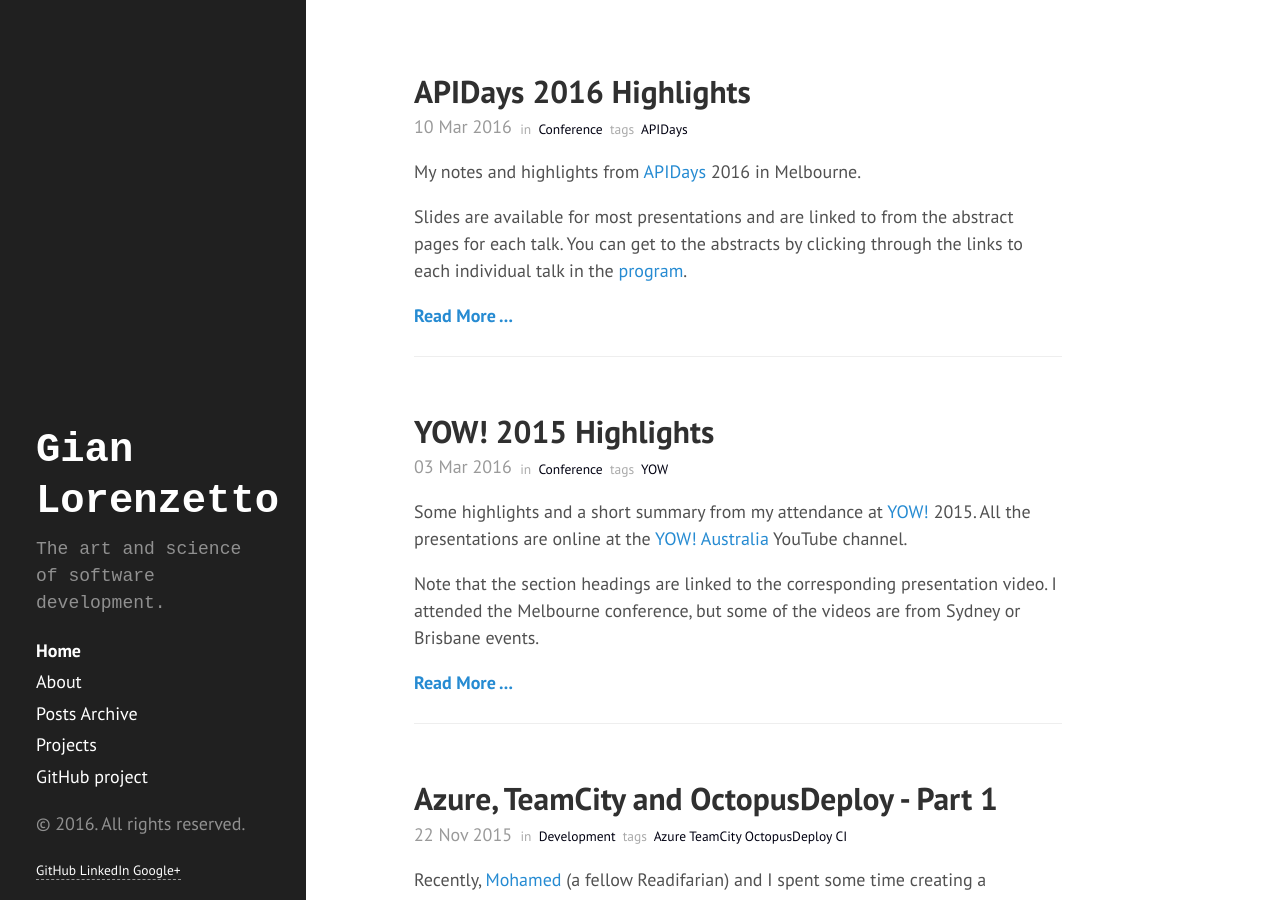
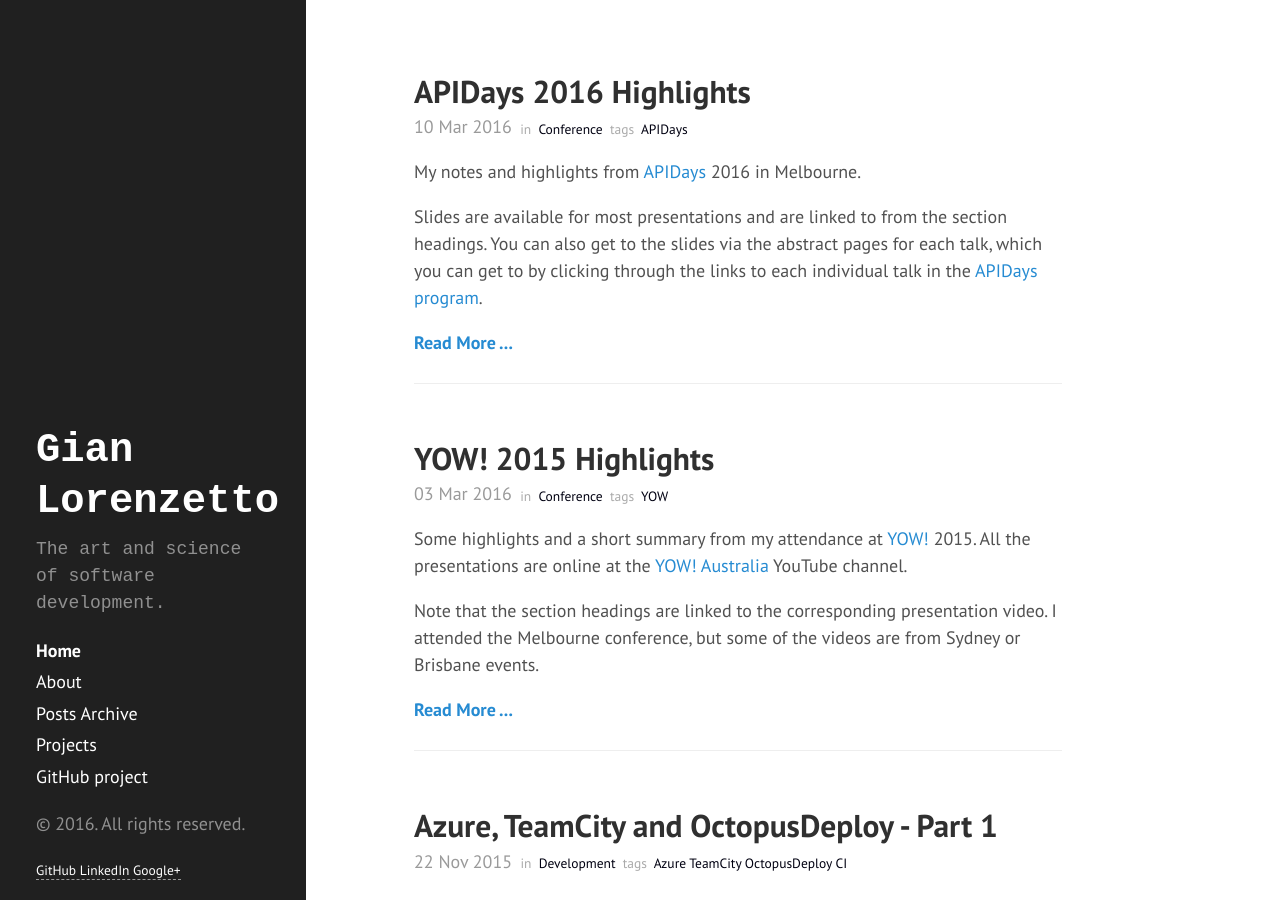
Before and after one commit to GianLorenzetto/GianLorenzetto.github.io-www, a Jekyll site: the page built from index.html, in a window 1280 px wide and 900 px high. Built offline with Jekyll 4.4.1, drawn with Linux system fonts in a browser that asks for light colours; the list of posts is cut into pages by our own code.

Commit message:
Fixed grammer and link info.

```diff
--- a/_posts/2016-03-10-apidays-2016-highlights.md
+++ b/_posts/2016-03-10-apidays-2016-highlights.md
@@ -8,7 +8,7 @@
 
 My notes and highlights from [APIDays](http://au.apidays.io) 2016 in Melbourne.
 
-Slides are available for most presentations and are linked to from the abstract pages for each talk. You can get to the abstracts by clicking through the links to each individual talk in the [program](http://au.apidays.io/#program).
+Slides are available for most presentations and are linked to from the section headings. You can also get to the slides via the abstract pages for each talk, which you can get to by clicking through the links to each individual talk in the [APIDays program](http://au.apidays.io/#program).
 
 <!--more-->
 
@@ -40,9 +40,9 @@
 
 Obviously, this was a massive undertaking and has been ongoing for some time (5+ years?). However, they approached it from a small-steps perspective (what, no more big-bang, $100mil projects? How surprising ...) and managed to define boundaries within the organisation to begin segregating services, which could then be built out one at a time into the various service engines. It would be interesting to find out how they manage to separate those pieces, which are often tightly and often surprisingly coupled. (He mentioned strict governance, which would help if there is a strong hand in what's in and what's out.)
 
-One last thing James said, which I quite liked was (and I'm paraphrasing a little):
+One last thing James said, which I quite liked, was the following (and I'm paraphrasing a little):
 
->when faced with a choice, which one is more awesome? Which one are you/ would you be proud of?
+>When faced with a choice, which one is more awesome? Which one are you/ would you be proud of?
 
 Seems like a pretty good way to make a decision :)
 
```
Also changed, not shown: other parts of _posts/2016-03-10-apidays-2016-highlights.md (+2 -2 lines).
